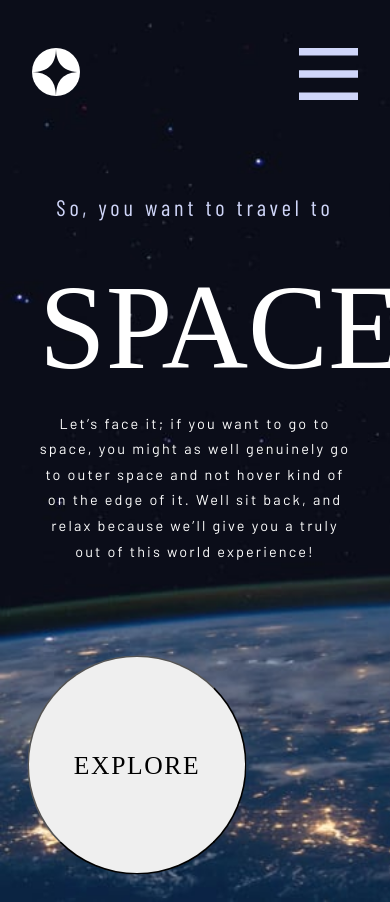
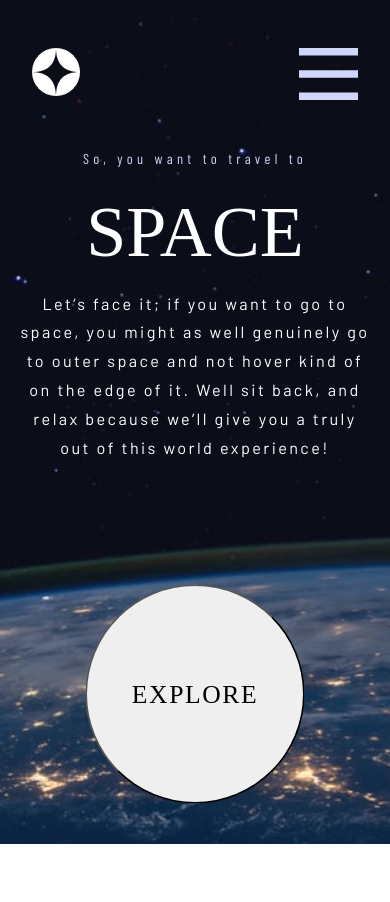
Before and after one commit to WilliamLa59/WebMockups, a React (Create React App) app in the folder space-tourism-website-challange/: page / in a window 390 px wide. After the commit the page ends 844 px from the top, so only its background shows below. Built offline with nearby package versions, Linux system fonts and the light colour scheme; a web font is replaced by a local one.

Commit message:
fixed homepage alignment
-home and destination mobile pages are complete as well as mobile nav bar

```diff
--- a/space-tourism-website-challange/src/index.css
+++ b/space-tourism-website-challange/src/index.css
@@ -525,9 +525,10 @@ header {
   .home-text {
     width: 100vw;
     margin: 0;
-    transform: scale(0.8);
+    transform: scale(0.9);
     float: none;
   }
+
   .home-text h5,
   h1,
   p {
@@ -535,9 +536,23 @@ header {
     width: 100vw;
   }
 
+  .home-text h5 {
+    margin-top: 2rem;
+    font-size: 16px;
+  }
+
+  .home-text h1 {
+    font-size: 80px;
+  }
+
+  .home p {
+    font-size: 15px;
+  }
+
   .home-btn {
     float: none;
-    margin: 0;
+    margin-left: auto;
+    margin-right: auto;
     transform: scale(0.8);
   }
 
```
